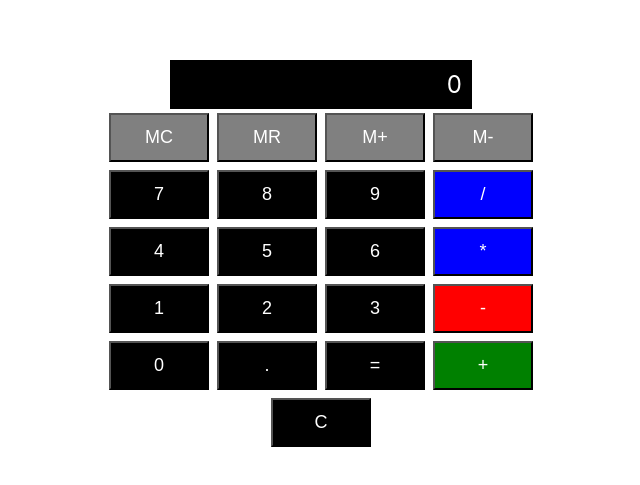
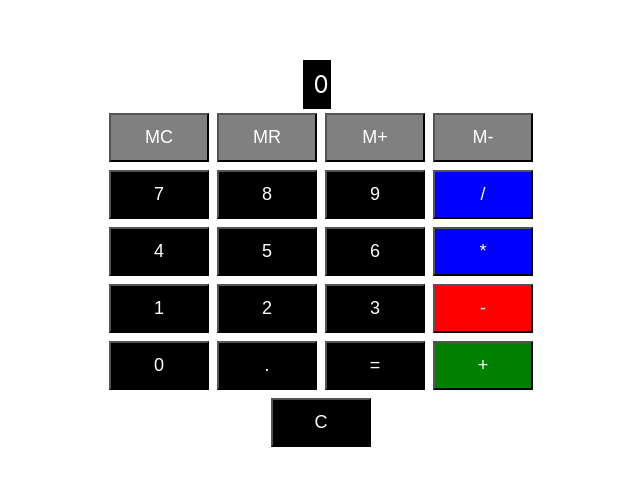
Before and after one commit to Emio-eng/Calculator-ProgMobile, a React (Create React App) app in the folder calculator/: page / in a window 1280 px wide. Shown: the part 145-630 px from the top of the page, without its empty margins (319-959 px from the left). Built offline with nearby package versions, Linux system fonts and the light colour scheme.

Commit message:
Correção em bug do M

```diff
--- a/calculator/src/Components/calculadora.js
+++ b/calculator/src/Components/calculadora.js
@@ -10,8 +10,13 @@ const Calculadora = () => {
   const handleButtonClick = (value) => {
     switch (value) {
       case 'C':
+      if (hasMemoryValue) {
         setDisplayValue('0');
+      } else {
+        setDisplayValue('0');
+        setMemoryValue(0);
         setHasMemoryValue(false);
+      }
         break;
       case '=':
         try {
@@ -55,7 +60,9 @@ const Calculadora = () => {
 
   return (
     <div className="calculadora-container">
-      <Display value={displayValue} hasMemory={hasMemoryValue} />
+    <div className="display-container-dis">
+    <Display value={displayValue} hasMemory={hasMemoryValue} />
+    </div>
 
       <div>
         <Button value="MC" onClick={() => handleButtonClick('MC')} />
```
